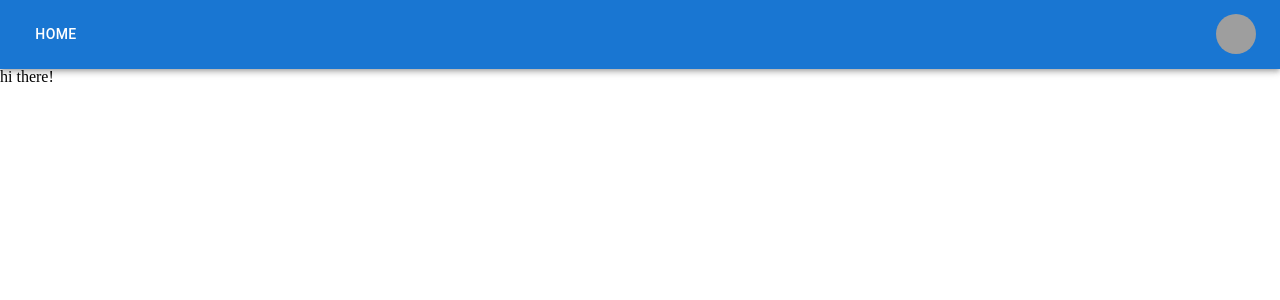
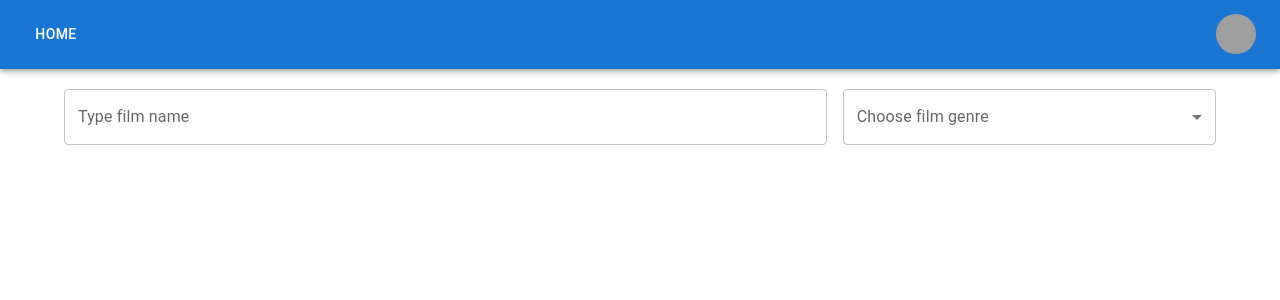
Before and after one commit to Water34545/movie-app, a React (Create React App) app: page / in a window 1280 px wide. Shown: the top 300 px of the page. Built offline with nearby package versions, Linux system fonts and the light colour scheme; grey boxes are pictures that could not be loaded.

Commit message:
add search form

```diff
--- a/src/components/App/index.tsx
+++ b/src/components/App/index.tsx
@@ -1,11 +1,44 @@
-import React from 'react';
+import {useState} from 'react';
 import Header from '../Header';
+import Container from '@mui/material/Container';
+import Grid from '@mui/material/Grid';
+import TextField from '@mui/material/TextField';
+import InputLabel from '@mui/material/InputLabel';
+import MenuItem from '@mui/material/MenuItem';
+import FormControl from '@mui/material/FormControl';
+import Select, { SelectChangeEvent } from '@mui/material/Select';
 
 const App = () => {
+  const [seachFilm, setSeachFilm] = useState('');
+  const filmGenres = ['Horror', 'Comedy', 'Triller']
+
+  const handleChange = (event: SelectChangeEvent) => {
+    setSeachFilm(event.target.value as string);
+  };
+
   return (
     <div className="App">
       <Header/>
-      hi there!
+      <Container sx={{ mt: '20px' }}>
+        <Grid container spacing={2}>
+          <Grid item xs={8}>
+            <TextField fullWidth label="Type film name"/>
+          </Grid>
+          <Grid item xs={4}>
+            <FormControl fullWidth>
+              <InputLabel id="demo-simple-select-label">Choose film genre</InputLabel>
+              <Select
+                labelId="demo-simple-select-label"
+                value={seachFilm}
+                label="Choose film genre"
+                onChange={handleChange}
+              >
+                {filmGenres.map(item => <MenuItem value={item}>{item}</MenuItem>)}
+              </Select>
+            </FormControl>
+          </Grid>
+        </Grid>
+      </Container>
     </div>
   );
 }
```
